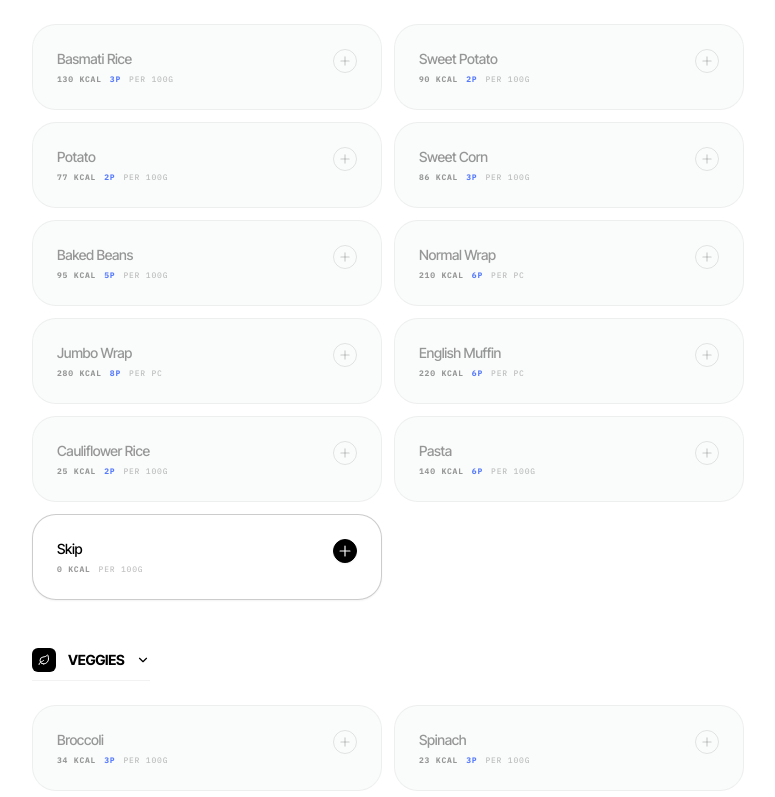
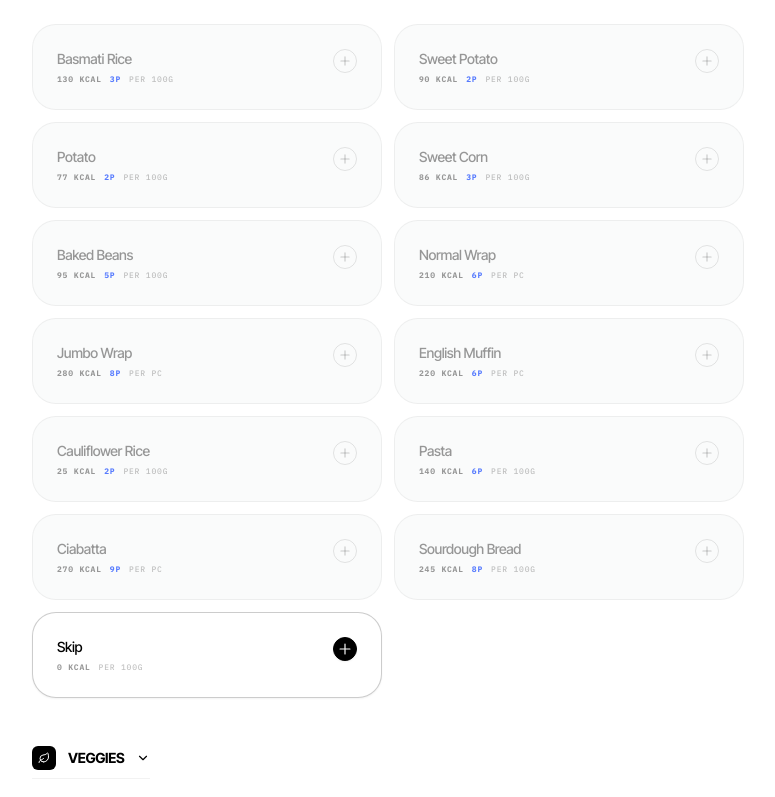
Before and after one commit to gitcipi/BYTELAB, a React (Vite) app: page /lab in a window 1280 px wide. Shown: the part 1926-2723 px from the top of the page, without its empty margins (64-839 px from the left). Built offline with nearby package versions, Linux system fonts and the light colour scheme.

Commit message:
feat(ingredients): add ciabatta and sourdough bread options

```diff
--- a/src/data/ingredients.ts
+++ b/src/data/ingredients.ts
@@ -54,6 +54,8 @@ export const INGREDIENTS: Record<string, Ingredient[]> = {
     { name: 'English Muffin', p: 6, f: 1, c: 45, cal: 220, pricing: { 1: 0.60, 2: 1.20, 3: 1.80 }, unit: 'PC', max: 3, weightPerPc: 65 },
     { name: 'Cauliflower Rice', p: 2, f: 0, c: 4, cal: 25, pricing: { 100: 0.80, 150: 1.20, 200: 1.60, 250: 2.00, 300: 2.40 } },
     { name: 'Pasta', p: 6, f: 1, c: 25, cal: 140, pricing: { 50: 0.22, 75: 0.33, 100: 0.43, 125: 0.54 }, min: 50, max: 125, step: 25 },
+    { name: 'Ciabatta', p: 9, f: 1.5, c: 55, cal: 270, pricing: { 0.5: 0.45, 1: 0.90, 1.5: 1.35, 2: 1.80 }, unit: 'PC', weightPerPc: 140, step: 0.5, max: 2 },
+    { name: 'Sourdough Bread', p: 8, f: 1, c: 50, cal: 245, pricing: { 50: 0.35, 100: 0.70, 150: 1.05, 200: 1.40 }, min: 50, max: 200, step: 50 },
     { name: 'Skip', p: 0, f: 0, c: 0, cal: 0, pricing: {} },
   ],
   veggies: [
```
